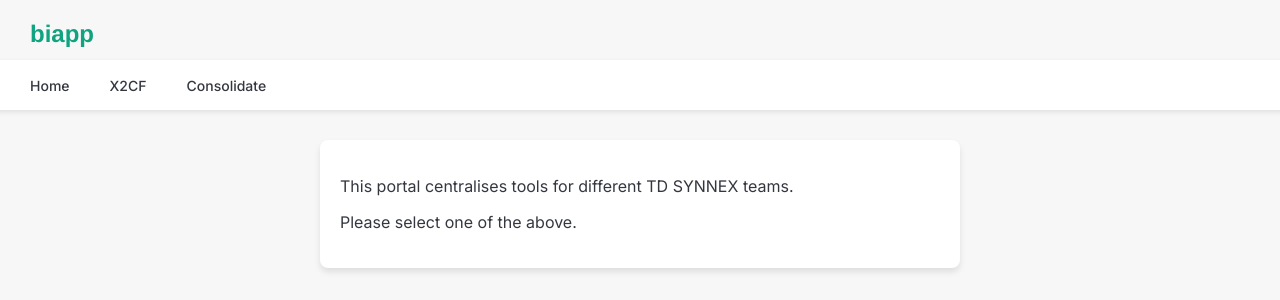
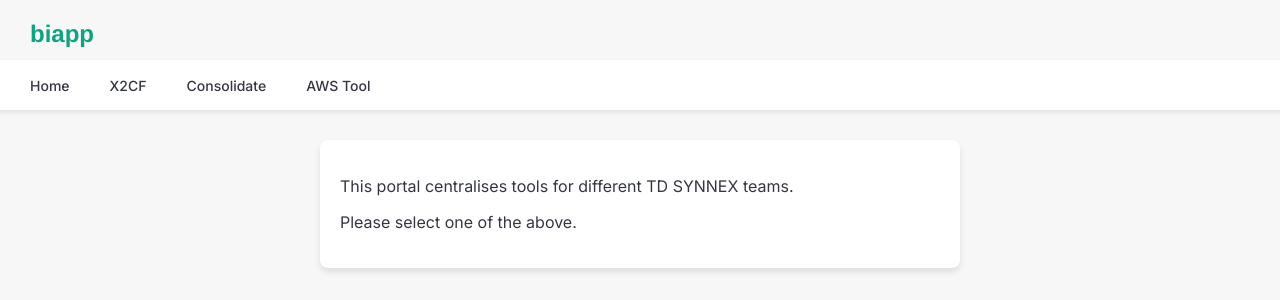
Before and after one commit to Datangelo/sap_app, a Flask app: page / in a window 1280 px wide. Shown: the top 300 px of the page. Run offline with Flask 3, Linux system fonts and the light colour scheme.

Commit message:
Update base.html

```diff
--- a/templates/base.html
+++ b/templates/base.html
@@ -24,6 +24,8 @@
       <li><a href="{{ url_for('index') }}"            class="nav-link">Home</a></li>
       <li><a href="{{ url_for('x2cf') }}"   class="nav-link">X2CF</a></li>
       <li><a href="{{ url_for('consolidate') }}" class="nav-link">Consolidate</a></li>
+      <li><a href="{{ url_for('awstool') }}" class="nav-link">AWS Tool</a></li>
+
     </ul>
   </nav>
 
```
